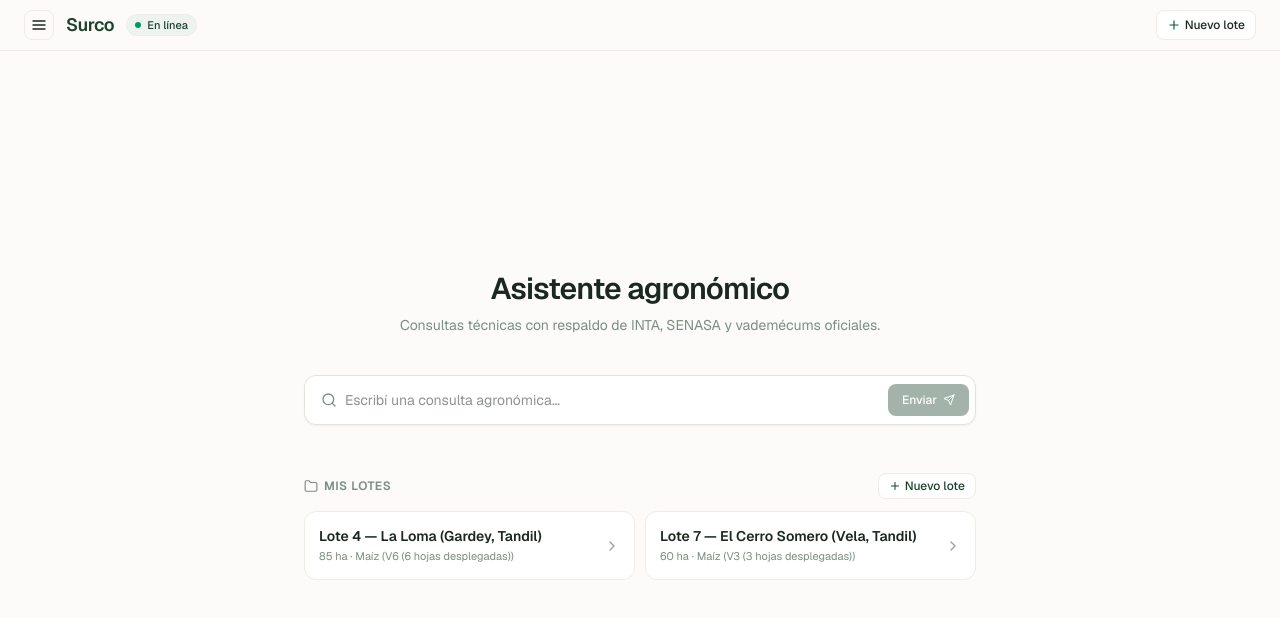
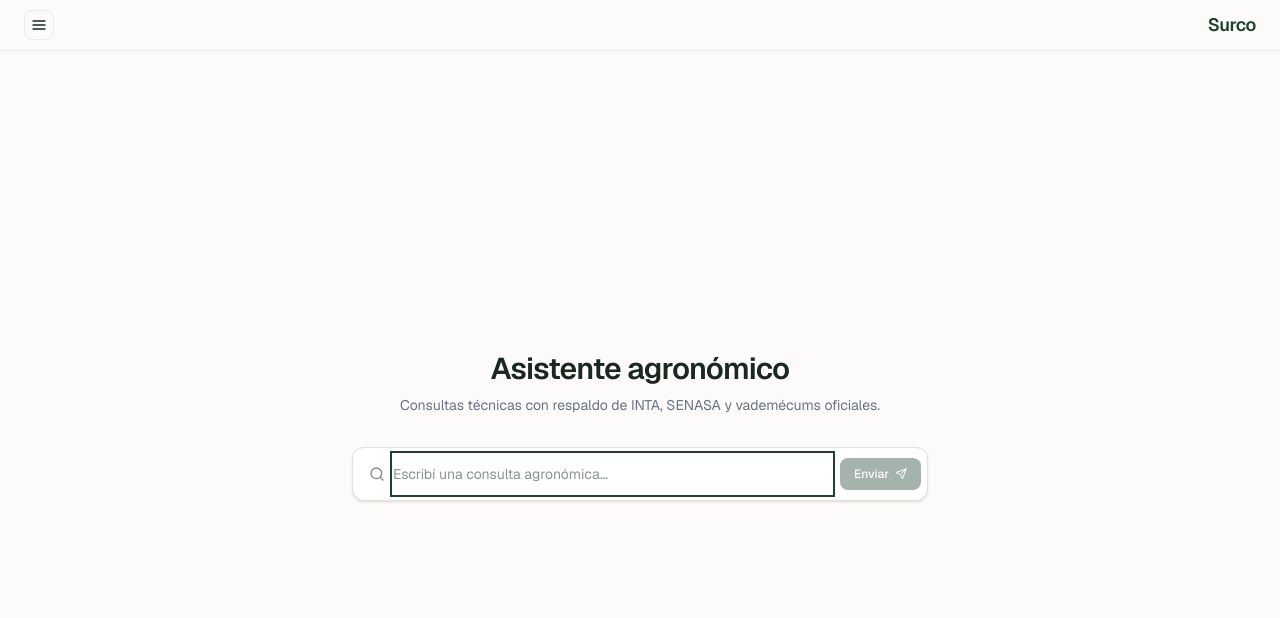
Before and after one commit to JereAguilar1/pingo-agro, a Next.js app: page / in a window 1280 px wide. Shown: the top 618 px of the page. Built offline with nearby package versions, Linux system fonts and the light colour scheme.

Commit message:
feat: move logo to the right, remove online badge, and display only search input on home screen

```diff
--- a/src/app/chat/page.tsx
+++ b/src/app/chat/page.tsx
@@ -332,12 +332,7 @@ function ChatInner() {
             setIsCollapsedDesktop((prev) => !prev);
           }
         }}
-        onOpenNewLote={() => {
-          setEditingLote(null);
-          setShowLoteWizard(true);
-        }}
         activeTitle={activeLote ? activeLote.name : "Chat General"}
-        showNewLoteButton={true}
       />
 
       <LoteWizardModal
--- a/src/app/page.tsx
+++ b/src/app/page.tsx
@@ -1,6 +1,5 @@
 "use client";
 
-import Link from "next/link";
 import { useRouter } from "next/navigation";
 import { FormEvent, useEffect, useState } from "react";
 import { TopNavbar } from "@/components/TopNavbar";
@@ -8,13 +7,7 @@ import { ProjectsSidebar } from "@/components/ProjectsSidebar";
 import { LoteWizardModal } from "@/components/LoteWizardModal";
 import { DEFAULT_PRODUCER_LOTES, getSavedLotes, getSavedThreads, saveLotes } from "@/lib/local-knowledge";
 import { ChatThread, ProducerLote } from "@/lib/types";
-import {
-  IconChevronRight,
-  IconFolder,
-  IconPlus,
-  IconSearch,
-  IconSend,
-} from "@/components/Icons";
+import { IconSearch, IconSend } from "@/components/Icons";
 
 export default function Home() {
   const router = useRouter();
@@ -53,14 +46,12 @@ export default function Home() {
 
   return (
     <div className="flex-1 flex flex-col min-h-screen" style={{ background: "var(--surco-bg)" }}>
-      {/* Nav superior unificado: Hamburguesa a la izquierda, logo Surco, sin IA offline */}
+      {/* Nav superior con menú a la izquierda y logo Surco a la derecha (sin 'en línea') */}
       <TopNavbar
         onToggleSidebar={() => setShowSidebar((prev) => !prev)}
-        onOpenNewLote={() => setShowLoteWizard(true)}
-        showNewLoteButton={true}
       />
 
-      {/* Drawer lateral que muestra Proyectos (Lotes) e Historial de chats */}
+      {/* Drawer lateral que muestra Proyectos (Lotes) e Historial de chats al abrir el menú */}
       <ProjectsSidebar
         lotes={lotes}
         threads={threads}
@@ -97,8 +88,9 @@ export default function Home() {
         onSaveLote={handleSaveLoteFromWizard}
       />
 
-      <main className="flex-1 flex flex-col items-center justify-center px-4 sm:px-6 py-12 sm:py-20">
-        <div className="w-full max-w-2xl mx-auto flex flex-col gap-10">
+      {/* Inicio limpio y minimalista: Solamente escribir una consulta */}
+      <main className="flex-1 flex flex-col items-center justify-center px-4 sm:px-6 py-16 sm:py-24">
+        <div className="w-full max-w-xl mx-auto flex flex-col gap-8">
           <header className="flex flex-col items-center text-center gap-2">
             <h1
               className="text-2xl sm:text-3xl font-semibold tracking-tight"
@@ -106,12 +98,11 @@ export default function Home() {
             >
               Asistente agronómico
             </h1>
-            <p className="text-xs sm:text-sm" style={{ color: "var(--surco-ink-muted)" }}>
+            <p className="text-xs sm:text-sm text-gray-500">
               Consultas técnicas con respaldo de INTA, SENASA y vademécums oficiales.
             </p>
           </header>
 
-          {/* Barra de Consulta sin distracciones */}
           <form onSubmit={handleSubmit} className="w-full">
             <div
               className="flex items-center gap-2 p-1.5 rounded-xl border bg-white shadow-xs transition-all focus-within:border-emerald-800/40 focus-within:shadow-sm"
@@ -123,8 +114,9 @@ export default function Home() {
                   value={value}
                   onChange={(e) => setValue(e.target.value)}
                   placeholder="Escribí una consulta agronómica…"
-                  className="w-full bg-transparent py-2 outline-none text-sm"
+                  className="w-full bg-transparent py-2.5 outline-none text-sm"
                   style={{ color: "var(--surco-ink)" }}
+                  autoFocus
                 />
               </div>
 
@@ -133,60 +125,13 @@ export default function Home() {
                 disabled={!value.trim()}
                 className="shrink-0 rounded-lg px-3.5 py-2 text-xs font-medium text-white transition-opacity disabled:opacity-40 hover:opacity-90 cursor-pointer flex items-center gap-1.5"
                 style={{ background: "var(--surco-green)" }}
+                aria-label="Enviar consulta"
               >
                 <span>Enviar</span>
                 <IconSend className="w-3 h-3" />
               </button>
             </div>
           </form>
-
-          {/* Lista de Proyectos de Lotes */}
-          <section className="flex flex-col gap-3 pt-2">
-            <div className="flex items-center justify-between">
-              <span
-                className="text-xs font-semibold uppercase tracking-wider flex items-center gap-1.5"
-                style={{ color: "var(--surco-ink-muted)" }}
-              >
-                <IconFolder className="w-3.5 h-3.5" />
-                Mis Lotes
-              </span>
-              <button
-                type="button"
-                onClick={() => setShowLoteWizard(true)}
-                className="inline-flex items-center gap-1 text-xs font-medium px-2.5 py-1 rounded-lg border transition-colors hover:bg-black/5 cursor-pointer"
-                style={{
-                  background: "var(--surco-card)",
-                  borderColor: "var(--surco-border-light)",
-                  color: "var(--surco-green)",
-                }}
-              >
-                <IconPlus className="w-3 h-3" />
-                <span>Nuevo lote</span>
-              </button>
-            </div>
-
-            <div className="grid grid-cols-1 sm:grid-cols-2 gap-2.5">
-              {lotes.map((l) => (
-                <Link
-                  key={l.id}
-                  href={`/chat?lote=${encodeURIComponent(l.id)}`}
-                  className="rounded-xl border p-3.5 transition-all hover:border-emerald-800/30 flex items-center justify-between gap-3 group bg-white"
-                  style={{ borderColor: "var(--surco-border-light)" }}
-                >
-                  <div className="min-w-0">
-                    <div className="font-semibold text-xs sm:text-sm truncate group-hover:text-emerald-900" style={{ color: "var(--surco-ink)" }}>
-                      {l.name}
-                    </div>
-                    <div className="text-[11px] mt-0.5 truncate" style={{ color: "var(--surco-ink-muted)" }}>
-                      {l.hectares} ha · {l.crop} ({l.phenology})
-                    </div>
-                  </div>
-
-                  <IconChevronRight className="w-4 h-4 text-gray-400 group-hover:translate-x-0.5 transition-transform shrink-0" />
-                </Link>
-              ))}
-            </div>
-          </section>
         </div>
       </main>
     </div>
--- a/src/components/TopNavbar.tsx
+++ b/src/components/TopNavbar.tsx
@@ -1,84 +1,57 @@
 "use client";
 
 import Link from "next/link";
-import { IconMenu, IconPlus } from "./Icons";
-import { NetworkBadge } from "./NetworkBadge";
+import { IconMenu } from "./Icons";
 
 interface Props {
   onToggleSidebar: () => void;
-  onOpenNewLote?: () => void;
   activeTitle?: string;
-  showNewLoteButton?: boolean;
 }
 
 export function TopNavbar({
   onToggleSidebar,
-  onOpenNewLote,
   activeTitle,
-  showNewLoteButton = true,
 }: Props) {
   return (
     <header
-      className="sticky top-0 z-30 border-b px-3 sm:px-6 py-2.5 flex items-center justify-between transition-colors"
+      className="sticky top-0 z-30 border-b px-3.5 sm:px-6 py-2.5 flex items-center justify-between transition-colors"
       style={{
         background: "var(--surco-bg)",
         borderColor: "var(--surco-border-light)",
       }}
     >
-      {/* Izquierda: Menú de hamburguesa + Logo Surco */}
-      <div className="flex items-center gap-2 sm:gap-3 min-w-0">
+      {/* Izquierda: Menú de hamburguesa (para abrir proyectos e historial) y título activo si existe */}
+      <div className="flex items-center gap-2.5 min-w-0">
         <button
           type="button"
           onClick={onToggleSidebar}
           className="p-1.5 rounded-lg border text-xs font-medium cursor-pointer transition-colors hover:bg-black/5"
           style={{ borderColor: "var(--surco-border-light)", color: "var(--surco-ink)" }}
           aria-label="Abrir menú de lotes e historial de chats"
-          title="Ver lotes e historial"
+          title="Ver proyectos e historial"
         >
           <IconMenu className="w-4 h-4" />
         </button>
 
+        {activeTitle && (
+          <span
+            className="text-xs font-medium truncate max-w-[180px] sm:max-w-xs"
+            style={{ color: "var(--surco-ink-soft)" }}
+          >
+            {activeTitle}
+          </span>
+        )}
+      </div>
+
+      {/* Derecha: Logo de la app */}
+      <div className="flex items-center">
         <Link
           href="/"
-          className="font-semibold text-base sm:text-lg tracking-tight transition-opacity hover:opacity-85 flex items-center gap-1.5"
+          className="font-semibold text-base sm:text-lg tracking-tight transition-opacity hover:opacity-85"
           style={{ color: "var(--surco-green)" }}
         >
-          <span>Surco</span>
+          Surco
         </Link>
-
-        {activeTitle && (
-          <>
-            <span className="text-gray-300 hidden sm:inline select-none">/</span>
-            <span
-              className="text-xs font-medium truncate max-w-[150px] sm:max-w-xs"
-              style={{ color: "var(--surco-ink-soft)" }}
-            >
-              {activeTitle}
-            </span>
-          </>
-        )}
-
-        <NetworkBadge />
-      </div>
-
-      {/* Derecha: Botón + Nuevo Lote (IA Offline removido de la vista) */}
-      <div className="flex items-center gap-2">
-        {showNewLoteButton && onOpenNewLote && (
-          <button
-            type="button"
-            onClick={onOpenNewLote}
-            className="inline-flex items-center gap-1 text-xs font-medium rounded-lg px-2.5 py-1.5 cursor-pointer border transition-colors hover:bg-black/5"
-            style={{
-              borderColor: "var(--surco-border-light)",
-              color: "var(--surco-ink)",
-              background: "var(--surco-card)",
-            }}
-            title="Crear un nuevo lote satelital"
-          >
-            <IconPlus className="w-3.5 h-3.5 text-emerald-800" />
-            <span className="hidden sm:inline">Nuevo lote</span>
-          </button>
-        )}
       </div>
     </header>
   );
```
